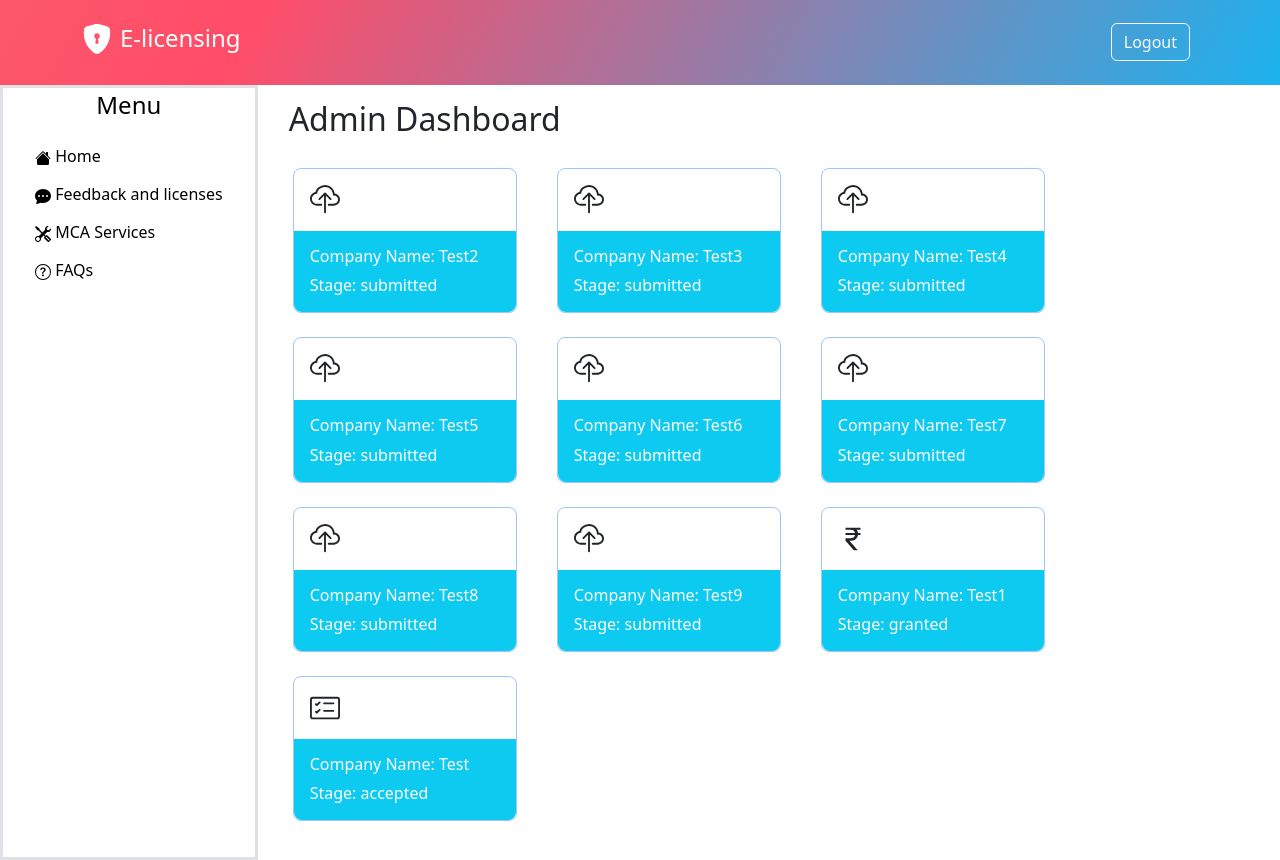
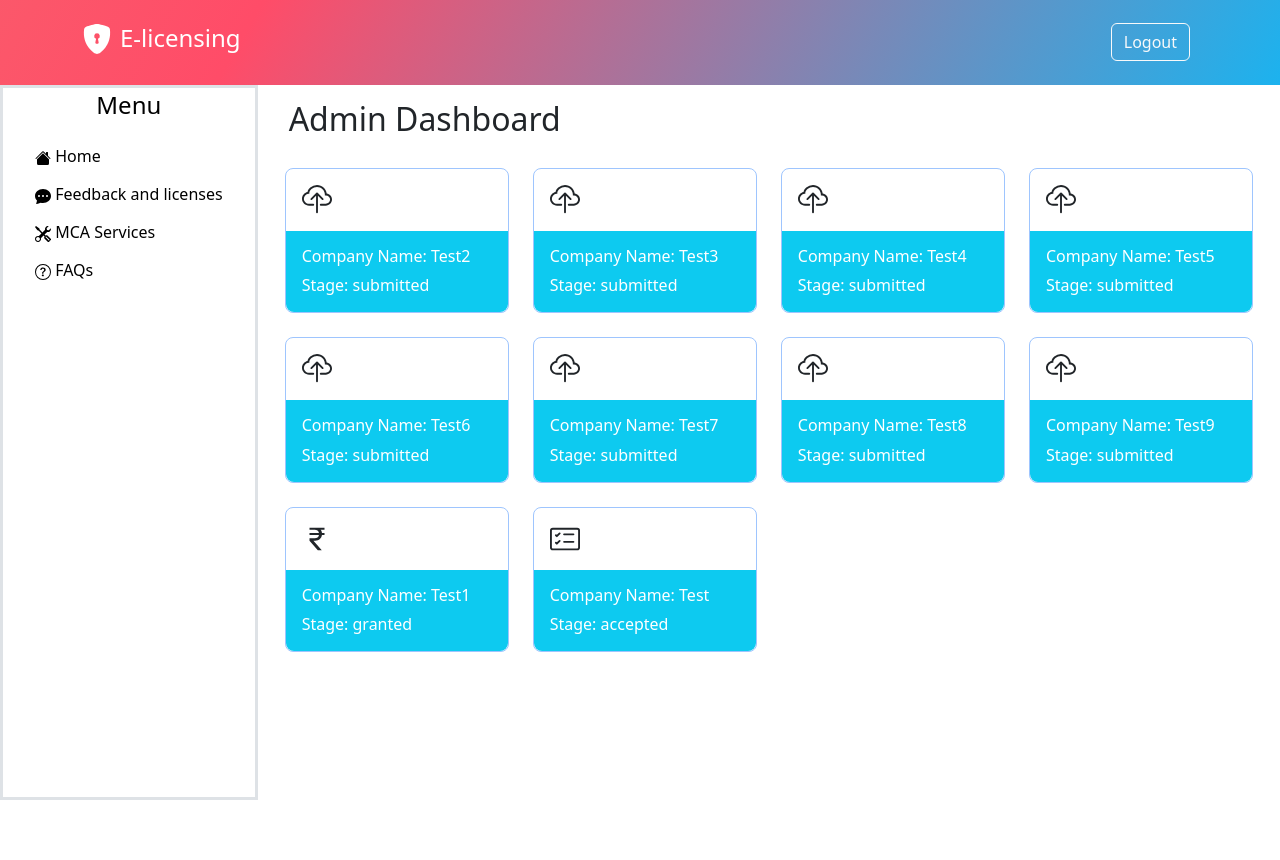
Before and after one commit to bhawansh-bns/final-screens, a React (Create React App) app: page /admin-dashboard in a window 1280 px wide. After the commit the page ends 800 px from the top, so only its background shows below. Built offline with nearby package versions, Linux system fonts and the light colour scheme.

Commit message:
applicant dashboard done

```diff
--- a/src/components/AdminCard/Cards.js
+++ b/src/components/AdminCard/Cards.js
@@ -53,7 +53,7 @@ const Cards = ({ data, excludeColumns = [], account }) => {
         <div className="row">
           {data.map((item) => (
             <div
-              className="col-md-3 mb-2 mx-2"
+              className="col-md-3 mb-2"
               key={item.id}
               data-bs-toggle="modal"
               data-bs-target="#getAssignmentsModal"
--- a/src/components/ApplicantCard/Cards.js
+++ b/src/components/ApplicantCard/Cards.js
@@ -129,6 +129,7 @@ const Cards = ({ data, excludeColumns = [], account }) => {
                     Company Name: {item.CompanyName}
                   </h6>
                   <p className="card-text">Stage: {item.Stage}</p>
+                  <h5 class="text-center mt-3">Click to apply</h5>
                 </div>
               </div>
             </div>
```
